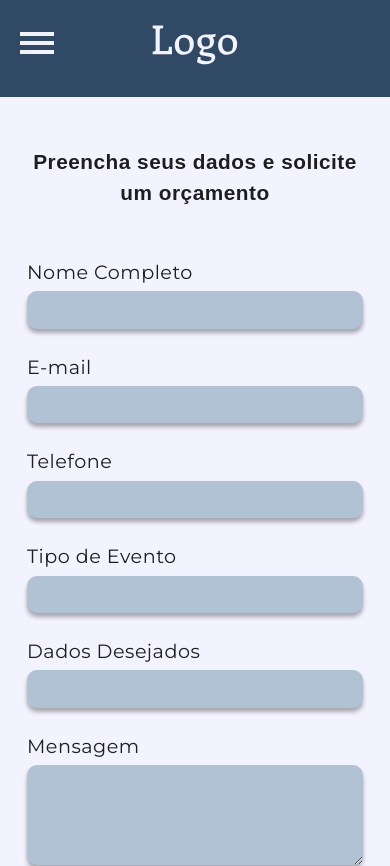
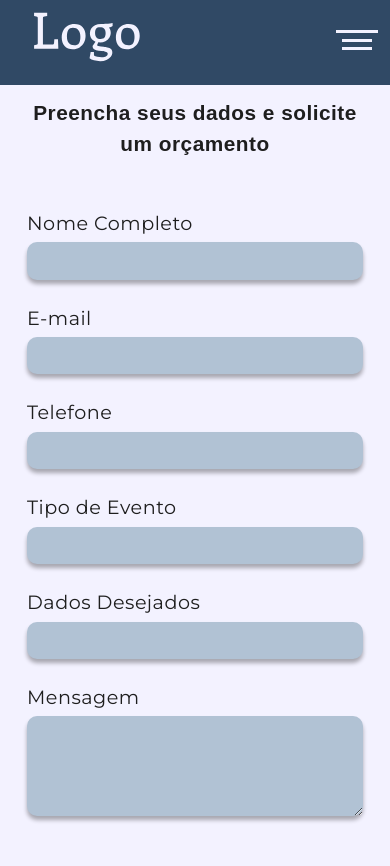
Before and after one commit to Luanquevedo/site-intitucional-next, a Next.js app: page /form in a window 390 px wide. Shown: the top 866 px of the page. Built offline with nearby package versions, Linux system fonts and the light colour scheme; a web font is replaced by a local one.

Commit message:
Refatorado codigo navbar atualizado estilização do form

```diff
--- a/src/components/mensage/index.scss
+++ b/src/components/mensage/index.scss
@@ -5,9 +5,9 @@
   display: flex;
   flex-direction: column;
   justify-content: center;
-  margin-top: 2REM;
   gap: 2rem;
   color: $fontcolor;
+  padding-top: 5rem; // Adiciona o espaçamento de 3rem no topo sem afetar o nav
 
   h2 {
     text-align: center;
@@ -76,3 +76,49 @@
   gap: 0.3rem;
   width: 21rem;
 }
+
+@media (min-width: 769px) {
+  .Mensage {
+    h2 {
+      font-size: 2rem;
+      width: 43rem;
+    }
+
+    form {
+      gap: 1.5rem;
+    }
+  }
+
+  .bt {
+    margin: auto;
+    margin-top: 3.7rem;
+    margin-bottom: 3.7rem;
+    width: 30rem;
+    height: 5rem;
+    font-size: 1rem;
+    background-color: transparent;
+    color: $bta;
+    border: 3px solid $bta;
+    font-weight: $font-semibold;
+    border-radius: 1rem;
+    padding: 10px;
+
+    &:hover {
+      color: $tertiaryfonttcolor;
+      background-color: $bta;
+      transform: scaleX(7rem);
+      transition: 0.5s ease;
+    }
+  }
+
+  .Mensage__Form__itens {
+    display: flex;
+    flex-direction: column;
+    gap: 0.3rem;
+    width: 41rem;
+  }
+
+  footer {
+    margin-bottom: -200px;
+  }
+}
--- a/src/components/nav/index.scss
+++ b/src/components/nav/index.scss
@@ -1,47 +1,73 @@
 @use '../../styles/variables' as *;
 
-.navbar {
+.Header {
+    margin: 0;
+    padding: 0;
+    background-color: $backgroudcolor;
+    font-family: $font-semibold;
+    height: 3vw;
+    position: fixed;
+    z-index: 1000;
+    width: 100vw;
+
+    header {
+        background-color: $backgroudcolor;
+        padding-inline: 3vw;
+
+        nav {
+            height: 5rem;
             display: flex;
-  width: 100%;
             justify-content: space-between;
             align-items: center;
-  height: 6.5rem;
             background-color: $backgroudcolor;
-  position: relative;
-  border-bottom: none;
-  margin: 0;
 
-  &__Itens {
-    margin-right: 1rem;
-    list-style: none;
-    display: flex;
-    gap: 1rem;
+            .logo {
+                width: 16vw;
+            }
+
+            .hamburguer {
+                display: none; // Oculta o botão em telas maiores
+                border: none;
+                background: none;
+                border-top: 3px solid $tertiaryfonttcolor;
+                cursor: pointer;
+                z-index: 2;
+
+                &::before,
+                &::after {
+                    content: "";
+                    display: block;
+                    width: 30px;
+                    height: 3px;
+                    background: $tertiaryfonttcolor;
+                    margin-top: 5px;
+                    transition: 0.3s;
                 }
             }
 
-/* Estilização dos links */
-.navbar__Itens__Link {
+            .nav-list {
+                margin-top: 1.5rem;
                 display: flex;
-  justify-content: center;
+                gap: 24px;
+                list-style: none;
+
+                li {
+                    a {
+                        font-size: 1rem;
+                        color: $tertiaryfonttcolor;
                         text-decoration: none;
-  font-size: 1rem;
-  color: white;
-  padding: 10px;
-  transition: color 0.3s ease;
+                        opacity: 1;
+                        transition: opacity 0.5s ease;
+                    }
+                }
             }
 
-.navbar__Itens__Link:hover {
-  color: $yellow;
-}
+            .navbar__Form {
+                text-align: center;
+                margin-top: -0.5rem;
 
-/* Estilo para o link ativo */
-.navbar__Itens__Link.active {
-  color: $yellow;  /* Destaca o link ativo */
-  font-weight: bold;  /* Pode adicionar mais estilos, como negrito */
-}
+                button {
 
-/* Estilização do botão de orçamento */
-.navbar__Form button {
                     background-color: transparent;
                     border: 2px solid $yellow;
                     color: $tertiaryfonttcolor;
@@ -49,114 +75,104 @@
                     cursor: pointer;
                     border-radius: 5px;
                     transition: background-color 0.3s ease;
-}
 
-.navbar__Form button:hover {
+                    &:hover {
                         background-color: $yellow;
                         color: $fontcolor;
                     }
-
-/* Estilos do menu mobile */
-.bm-burger-button {
-  position: absolute;
-  width: 2.1rem;
-  height: 1.4rem;
-  left: 20px;
-  top: 2rem;
-  z-index: 15; /* Garante que o botão fique sobre o menu */
+                }
+            }
+        }
+    }
 }
 
-.bm-burger-bars {
-  background: $tertiaryfonttcolor;
-  transition: none; /* Remove transições de animação no botão */
+// Responsividade para mobile
+@media (max-width: 820px) {
+    .Header {
+        height: 85px !important;
+
+        .nav {
+            .logo {
+                width: 150px;
             }
 
-/* Estilos do menu suspenso (menu hamburguer) */
-.bm-menu {
+            .hamburguer {
+                display: block; // Agora o botão aparece apenas no mobile
+                position: relative;
+
+                &::after,
+                &::before {
+                    margin-top: 5px;
+                    position: relative;
+                }
+            }
+
+            .nav-list {
+                margin-top: 0;
                 position: fixed;
                 top: 0;
                 left: 0;
                 width: 100vw;
-  height: 100vh; /* Assegura que a altura ocupe 100% da tela */
-  background: $backgroudcolor;
+                height: 100vh;
                 display: flex;
                 flex-direction: column;
                 align-items: center;
                 justify-content: center;
-  padding: 0; /* Remove o padding, caso haja algum espaço extra */
-  z-index: 20; /* Garante que o menu esteja por cima da navbar */
-  transition: none; /* Remove a transição para a animação não afetar a posição */
+                background-color: $backgroudcolor;
+                clip-path: circle(100px at 90% -15%);
+                transition: clip-path 1s ease-out;
+                pointer-events: none;
+                gap: 3rem;
+
+                li {
+                    a {
+                        font-size: 1.2rem;
+                        text-align: center;
+                        display: block;
+                        padding: 10px;
+                        margin-right: 6rem;
                     }
-.bm-menu-wrap {
-  margin: 0; /* Remove margens que possam criar espaços extras */
-  padding: 0; /* Remover padding extra */
-}
-
-/* Evitar rolagem do fundo quando o menu estiver aberto */
-body.menu-open {
-  overflow: hidden; /* Garante que o conteúdo da página não se mova */
-}
-
-/* Centralizar o logo dentro do menu */
-.bm-menu .navbar__Logo {
-  position: absolute;
-  top: 20px;
-  left: 50%;
-  transform: translateX(-50%);
-}
-
-/* Estilo do botão de fechar no menu mobile */
-.menu__close-btn {
-  position: absolute;
-  top: 20px;
-  left: 20px;
-  background: transparent;
-  border: none;
-  color: white;
-  font-size: 1.5rem;
-  font-weight: bold;
-  cursor: pointer;
-  z-index: 25; /* Garante que o botão de fechar esteja sobre o menu */
-  transition: none; /* Remove qualquer transição de animação no botão */
-}
-
-.menu__close-btn:hover {
-  color: #ffb800;
-}
-
-/* Responsividade para telas pequenas */
-@media (max-width: 768px) {
-  .navbar {
-    height: 5rem;
-    padding-top: 1vh;
-    padding-bottom: 1vh;
-    justify-content: center;
-
-    &__Form {
-      margin-top: 1rem;
                 }
             }
 
-  Footer {
-    margin-top: 7rem;
+            &.active {
+                .nav-list {
+                    clip-path: circle(1500px at 90% -15%);
+                    pointer-events: auto;
                 }
 
-  .navbar__Itens {
-    display: none; // Esconde os itens da navbar no mobile
-    margin-top: 14rem;
-    margin-left: 5vh;
-    margin-right: 5vh;
+                .hamburguer {
+                    position: fixed;
+                    top: 26px;
+                    right: 16px;
+                    border-top-color: transparent;
 
-    &__Link {
-      margin-top: 1.5rem;
+                    &::before {
+                        transform: rotate(135deg);
+                    }
+
+                    &::after {
+                        transform: rotate(-135deg);
+                        top: -7px;
+                    }
                 }
             }
 
-  .navbar__Logo {
-    display: block;
-  }
-  .navbar__Form button {
-    margin-left: 5vh;
-    margin-right: 5vh;
+            &:not(.active) .nav-list a {
+                transition: opacity 0.3s ease 0.5s;
+                opacity: 1;
             }
         }
+    }
+
+    .navbar__Form {
+        margin-top: 0;
+
+        button {
+            border: 2px solid $yellow;
+            padding: 0.5rem 1rem;
+            border-radius: 5px;
+            margin-right: 6rem;
+        }
+    }
+}
--- /dev/null
+++ b/src/components/nav/navB.js
@@ -0,0 +1,63 @@
+import { useState, useCallback } from 'react';
+import Link from 'next/link';
+import Image from 'next/image';
+
+const NavB = () => {
+  const [isActive, setIsActive] = useState(false);
+
+  const handleHamburguerClick = useCallback(() => {
+    setIsActive((prev) => !prev);
+  }, []);
+
+  const handleKeyDown = (event) => {
+    if (event.key === 'Enter' || event.key === ' ') {
+      handleHamburguerClick();
+    } else if (event.key === 'Escape' && isActive) {
+      setIsActive(false);
+    }
+  };
+
+  return (
+    <div className="Header">
+      <header>
+        <nav className={`nav ${isActive ? 'active' : ''}`} role="navigation" aria-label="Menu principal">
+          <Link href="/" aria-label="Página inicial">
+            <Image
+              className="logo"
+              src="/logo.svg"
+              alt="Logo da empresa"
+              width={100}
+              height={50}
+              priority
+            />
+          </Link>
+
+          {/* Botão hamburguer */}
+          <button
+            className="hamburguer"
+            onClick={handleHamburguerClick}
+            onKeyDown={handleKeyDown}
+            aria-label={isActive ? 'Fechar menu' : 'Abrir menu'}
+            aria-expanded={isActive}
+            aria-controls="menu"
+          ></button>
+
+          {/* Menu de navegação */}
+          <ul id="menu" className="nav-list" aria-hidden={!isActive}>
+            <li><Link href="/" aria-label="Ir para a página inicial">Home</Link></li>
+            <li><Link href="/#about" aria-label="Saber mais sobre nós">Sobre nós</Link></li>
+            <li><Link href="/#services" aria-label="Ver serviços oferecidos">Serviços</Link></li>
+            <li><Link href="/#atendimento" aria-label="Ver área de atendimento">Área de atendimento</Link></li>
+            <div className="navbar__Form">
+              <Link href="/form" prefetch={false} aria-label="Solicitar um orçamento">
+                <button aria-label="Faça seu orçamento agora">Faça seu orçamento aqui</button>
+              </Link>
+            </div>
+          </ul>
+        </nav>
+      </header>
+    </div>
+  );
+};
+
+export default NavB;
--- a/src/components/nav/navbar.js
+++ /dev/null
@@ -1,133 +0,0 @@
-"use client";
-
-import React, { useState, useEffect } from "react";
-import { slide as Menu } from "react-burger-menu";
-import Link from "next/link";
-import Image from "next/image";
-import Footer from "../footer/footer";
-
-const NAV_LINKS = [
-  { href: "#home", label: "Home" },
-  { href: "#about", label: "Sobre nós" },
-  { href: "#services", label: "Serviços" },
-  { href: "#atendimento", label: "Área de atendimento" }
-];
-
-const Navbar = () => {
-  // Estado para controlar a seção ativa no menu
-  const [activeSection, setActiveSection] = useState("");
-
-  // Estado para verificar se a tela é mobile
-  const [isMobile, setIsMobile] = useState(false);
-
-  // Estado para controlar a abertura/fechamento do menu
-  const [isMenuOpen, setIsMenuOpen] = useState(false);
-
-  // Hook useEffect para verificar o tamanho da tela e ajustar o estado 'isMobile'
-  useEffect(() => {
-    const checkScreenSize = () => setIsMobile(window.innerWidth <= 768);
-    checkScreenSize(); // Executa a verificação no carregamento inicial
-    window.addEventListener("resize", checkScreenSize);
-    return () => window.removeEventListener("resize", checkScreenSize);
-  }, []);
-
-  // Hook useEffect para controlar a seção ativa no menu durante o scroll
-  useEffect(() => {
-    const handleScroll = () => {
-      const scrollPosition = window.scrollY + window.innerHeight * 0.1; // Ajuste da posição do scroll
-      NAV_LINKS.forEach(({ href }) => {
-        const section = document.querySelector(href);
-        if (section) {
-          const { offsetTop, offsetHeight } = section;
-
-          // Verifica se a posição do scroll está dentro da seção e define a seção ativa
-          if (scrollPosition >= offsetTop && scrollPosition < offsetTop + offsetHeight) {
-            setActiveSection(href.replace("#", "")); // Remove o '#' do href
-          }
-        }
-      });
-    };
-
-    window.addEventListener("scroll", handleScroll);
-    return () => window.removeEventListener("scroll", handleScroll);
-  }, []);
-
-  return (
-    <header>
-      <nav className="navbar">
-        {/* Logo da Navbar com link para a página inicial */}
-        <div className="navbar__Logo">
-          <Link href="/" aria-label="Página inicial">
-            <Image src="/logo.svg" alt="Logo" width={120} height={40} priority />
-          </Link>
-        </div>
-
-        {/* Navbar para mobile: Menu Hamburguer */}
-        {isMobile ? (
-          <Menu
-            noTransition
-            isOpen={isMenuOpen}
-            onStateChange={({ isOpen }) => setIsMenuOpen(isOpen)} // Atualiza o estado ao abrir/fechar o menu
-          >
-            <div className="Container">
-              <button className="menu__close-btn" onClick={() => setIsMenuOpen(false)}>
-                ✕
-              </button>
-
-              {/* Logo dentro do menu mobile */}
-              <div className="navbar__Logo">
-                <Link href="/" aria-label="Página inicial">
-                  <Image src="/logo.svg" alt="Logo" width={120} height={40} priority />
-                </Link>
-              </div>
-            </div>
-
-            {/* Links de navegação */}
-            <ul className="navbar__Itens">
-              {NAV_LINKS.map(({ href, label }) => (
-                <li key={href}>
-                  <Link
-                    href={href}
-                    className={`navbar__Itens__Link ${activeSection === href.replace("#", "") ? "active" : ""}`}
-                    onClick={() => setIsMenuOpen(false)} // Fecha o menu ao clicar no link
-                  >
-                    {label}
-                  </Link>
-                </li>
-              ))}
-              {/* Formulário de orçamento */}
-              <div className="navbar__Form">
-                <Link href="/form" prefetch={false}>
-                  <button aria-label="Solicite um orçamento">Faça seu orçamento aqui</button>
-                </Link>
-              </div>
-            </ul>
-            <Footer />
-          </Menu>
-        ) : (
-          // Navbar para Desktop - Menu Tradicional
-          <ul className="navbar__Itens">
-            {NAV_LINKS.map(({ href, label }) => (
-              <li key={href}>
-                <Link
-                  href={href}
-                  className={`navbar__Itens__Link ${activeSection === href.replace("#", "") ? "active" : ""}`}
-                >
-                  {label}
-                </Link>
-              </li>
-            ))}
-            {/* Formulário de orçamento */}
-            <div className="navbar__Form">
-              <Link href="/form" prefetch={false}>
-                <button aria-label="Solicite um orçamento">Faça seu orçamento aqui</button>
-              </Link>
-            </div>
-          </ul>
-        )}
-      </nav>
-    </header>
-  );
-};
-
-export default Navbar;
--- a/src/pages/_app.js
+++ b/src/pages/_app.js
@@ -9,13 +9,13 @@ import '../components/hero/index.scss'
 import '../components/nav/index.scss'
 import '../components/mensage/index.scss'
 
-import Navbar from '../components/nav/navbar'
+import NavB from '../components/nav/navB'
 import Footer from '../components/footer/footer'
 
 function MyApp({ Component, pageProps }) {
   return (
     <>
-      <Navbar /> {/* Adicionando o Navbar */}
+      <NavB /> {/* Adicionando o Navbar */}
       <main>
         <Component {...pageProps} /> {/* O conteúdo principal da página */}
       </main>
--- a/src/pages/form.js
+++ b/src/pages/form.js
@@ -1,10 +1,8 @@
-import Footer from "@/components/footer/footer";
-import Navbar from "@/components/nav/navbar";
 import FormWhatsApp from "@/components/mensage/formcomponent";
 
 export default function Form() {
   return (
-    <div style={{ marginTop: 0 }}>
+    <div>
       <FormWhatsApp />
     </div>
   );
--- a/src/pages/index.js
+++ b/src/pages/index.js
@@ -1,4 +1,3 @@
-import Navbar from "@/components/nav/navbar";
 import HeroBanner from "@/components/hero/banner";
 import HeroContainer from "@/components/hero/container";
 import AboutBanner from "@/components/aboutus/banner";
```
Lines whose indentation alone changed are shown as unchanged.
